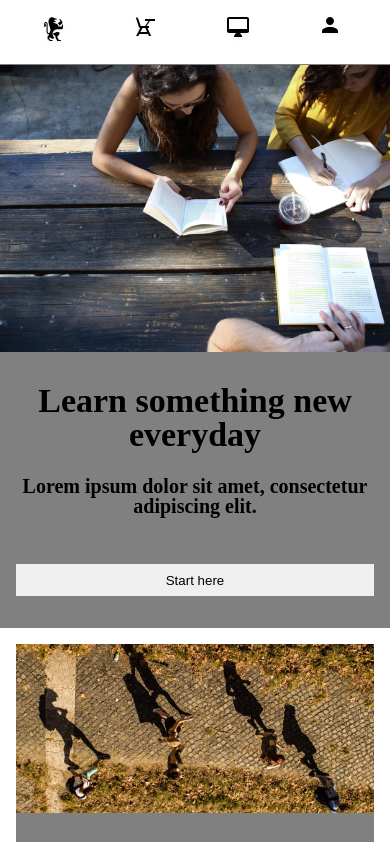
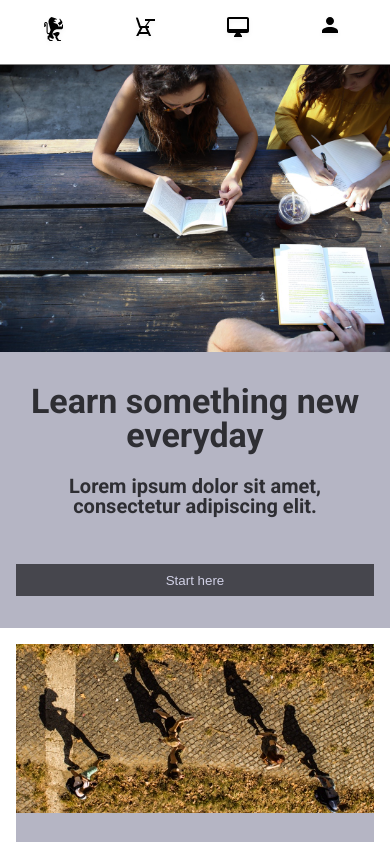
Before and after one commit to dwish-prog/Colmar-academy, a plain HTML site: page index.html in a window 390 px wide. Shown: the top 842 px of the page. Drawn offline with Linux system fonts and the light colour scheme.

Commit message:
finished design

```diff
--- a/index.html
+++ b/index.html
@@ -6,6 +6,10 @@
         <title>Colmar Academy</title>
         <link rel="stylesheet" type="text/css" href="resources/css/reset.css">
         <link rel="stylesheet" type="text/css" href="resources/css/style.css">
+        <link rel="preconnect" href="https://fonts.googleapis.com">
+        <link rel="preconnect" href="https://fonts.gstatic.com" crossorigin>
+        <link href="https://fonts.googleapis.com/css2?family=Roboto:ital,wght@0,100;0,300;0,400;0,500;0,700;0,900;1,100;1,300;1,400;1,500;1,700;1,900&display=swap" rel="stylesheet">
+
     </head>
     <body>
         <nav id="desktop-nav">
--- a/resources/css/style.css
+++ b/resources/css/style.css
@@ -4,6 +4,8 @@ html {
     font-size: 16px;
     font-weight: bold;
     width: 100%;
+    font-family: Roboto, sans-serif;
+    color: #2e2e33;
 }
 
 h1 {
@@ -18,7 +20,7 @@ h2 {
 
 h3 {
     font-size: 1.25rem;
-    font-weight: bold;
+    font-weight: medium;
 }
 
 h6 {
@@ -110,7 +112,7 @@ main, footer {
 #start-here {
     display: flex;
     width: 100%;
-    background-color: gray;
+    background-color: #b5b5c4;
     align-items: center;
 }
 
@@ -136,6 +138,8 @@ button {
     border: none;
     text-align: center;
     padding: 8px;
+    background-color: #46464d;
+    color: #d1d1e6;
 }
 
 @media only screen and (max-width: 625px){
@@ -296,7 +300,7 @@ button {
 /* Courses section */
 
 #start-learning {
-    background-color: gray;
+    background-color: #b5b5c4;
     width: 100%;
     text-align: center;
 }
@@ -341,6 +345,12 @@ button {
     flex-grow: 2;
 }
 
+@media only screen and (min-width: 455px) and (max-width: 625px) {
+    .course-text h3 {
+        padding-left: 0px;
+    }
+}
+
 @media only screen and (max-width: 455px) {
     .course img, h6, p {
         display: none;
@@ -366,14 +376,18 @@ button {
     #course-gallery h3 {
         padding: 0px;
     }
+
 }
 
 /* Thesis article */
 
 #orientation, #guest-lecture, #fisma {
-    background-color: gray;
+    background-color: #b5b5c4;
 }
 
+#now-and-then, #campus {
+    background-color: #dadaf2;
+}
 #thesis {
     width: 100%;
     text-align: center;
@@ -395,6 +409,7 @@ button {
     width: 60%;
     flex-direction: column;
     line-height: 1.2;
+    padding-top: 0px;
 }
 
 #thesis-col1 h3 {
```
